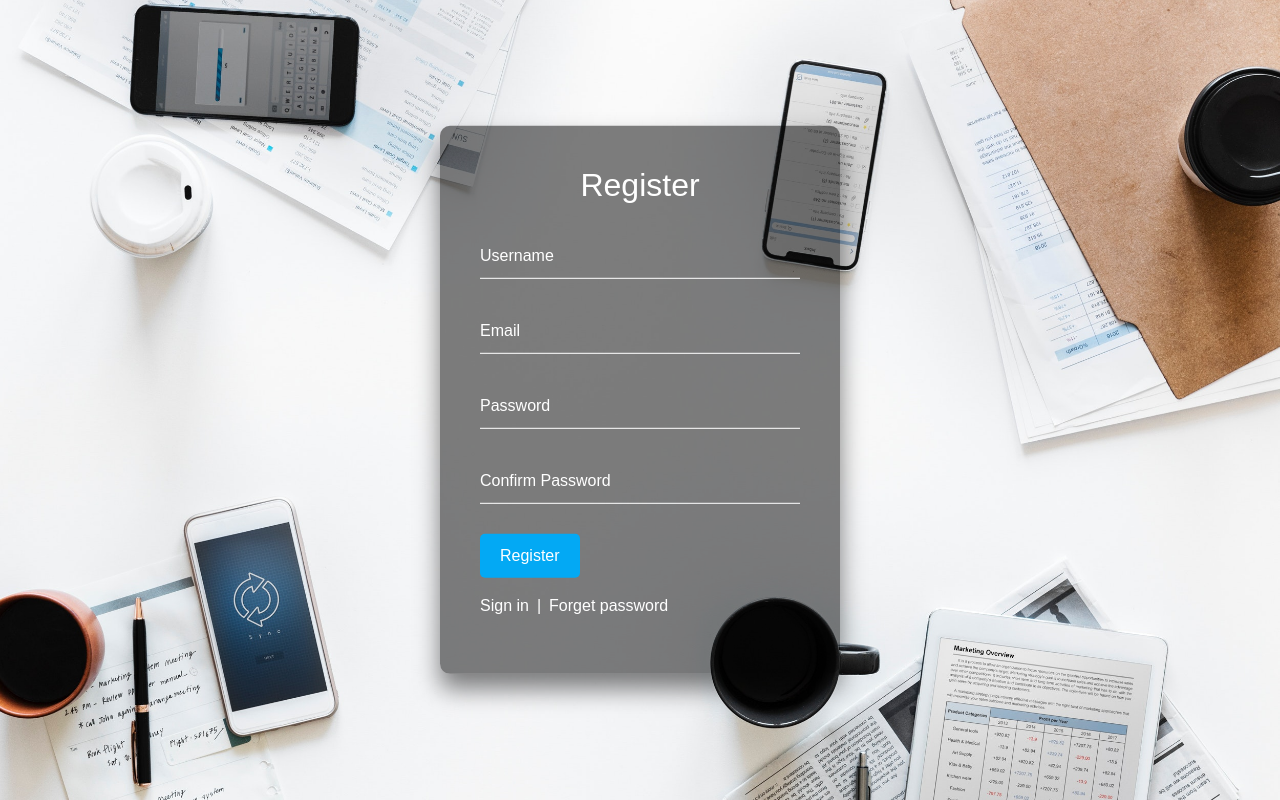
After one commit to ggbandit/cashflow, a PHP site: page /registration/register.php in a window 1280 px wide. The commit adds this page. Run offline with PHP 8.4, Linux system fonts and the light colour scheme.

Commit message:
login system complete

```diff
--- a/index.php
+++ b/index.php
@@ -1,3 +1,4 @@
+<?php include('registration/server.php'); ?>
 <!DOCTYPE html>
 <html lang="en" dir="ltr">
 
--- /dev/null
+++ b/registration/errors.php
@@ -0,0 +1,7 @@
+<?php if (count($errors) > 0): ?>
+    <div class="error">
+        <?php foreach ($errors as $error): ?>
+            <?php echo $error; ?>
+        <?php endforeach ?>
+    </div>
+<?php endif ?>
--- /dev/null
+++ b/registration/register.php
@@ -0,0 +1,51 @@
+<?php include('server.php'); ?>
+<!DOCTYPE html>
+<html lang="en">
+<head>
+    <meta charset="UTF-8">
+    <meta name="viewport" content="width=device-width, initial-scale=1.0">
+    <meta http-equiv="X-UA-Compatible" content="ie=edge">
+    <title>Sign up Page</title>
+    <script src="https://ajax.googleapis.com/ajax/libs/jquery/3.3.1/jquery.min.js"></script>
+    <link rel="stylesheet" type="text/css" href="../css/bootstrap.min.css">
+    <script src="../js/bootstrap.min.js"></script>
+    <link rel="stylesheet" href="registration.css">
+</head>
+<body>
+        <div class="box">
+            <h2>Register</h2>
+            <form method="post" action="register.php">
+                <!-- display validation errors here -->
+                <?php include('errors.php'); ?>
+
+                <div class="inputBox">
+                    <input type="text" name="username" required="" value="<?php echo $username?>">
+                    <label>Username</label>
+                </div>
+                <div class="inputBox">
+                    <input type="text" name="email" required="" value="<?php echo $email?>">
+                    <label>Email</label>
+                </div>
+                <div class="inputBox">
+                    <input type="password" name="password_1" required="">
+                    <label>Password</label>
+                </div>
+                <div class="inputBox">
+                    <input type="password" name="password_2" required="">
+                    <label>Confirm Password</label>
+                </div>
+                <div>
+                    <input type="submit" name="register" value="Register">
+                </div>
+                <div class="mt-3">
+                <nav aria-label="breadcrumb">
+                    <ol class="breadcrumb">
+                        <li class="breadcrumb-item"><a href="login.php">Sign in</a></li>
+                        <li class="breadcrumb-item"><a href="#">Forget password</a></li>
+                    </ol>
+                </nav>
+                </div>
+            </form>
+        </div>
+</body>
+</html>
--- a/register/login.css
+++ b/registration/registration.css
@@ -87,3 +87,20 @@ body {
     color: white;
     content: "|";
 }
+.error {
+    width: 100%;
+    margin: 0 auto 15px;
+    padding: 10px;
+    border: 1px solid #a94442;
+    color: #a94442;
+    background: #f2dede;
+    border-radius: 5px;
+    text-align: left;
+}
+
+
+@media (min-width:1440px) {
+	.box {
+        width: 25vw;
+    }
+}
--- /dev/null
+++ b/registration/server.php
@@ -0,0 +1,74 @@
+<?php
+    session_start();
+    $username = "";
+    $email = "";
+    $errors = array();
+
+    $conn = mysqli_connect('localhost','root','chanpreecha1!','cashflow');
+
+    if (isset($_POST['register'])) {
+        $username = mysqli_real_escape_string($conn, $_POST['username']);
+        $email = mysqli_real_escape_string($conn, $_POST['email']);
+        $password_1 = mysqli_real_escape_string($conn, $_POST['password_1']);
+        $password_2 = mysqli_real_escape_string($conn, $_POST['password_2']);
+
+        $sql = "SELECT username FROM users WHERE username='$username'";
+        $result = $conn-> query($sql);
+        $val = mysqli_fetch_array($result,MYSQLI_ASSOC);
+
+        if (!empty($val["username"])) {
+            array_push($errors, "This username has been already used");
+        }
+        if (empty($username)) {
+            array_push($errors, "Username is required");
+        }
+        if (empty($email)) {
+            array_push($errors, "Email is required");
+        }
+        if (empty($password_1)) {
+            array_push($errors, "Password is required");
+        }
+        if ($password_1 != $password_2) {
+            array_push($errors, "The two passwords do not match");
+        }
+
+        if (count($errors) == 0) {
+            $password = md5($password_1);
+            $sql = "INSERT INTO users (username, email, password)
+                    VALUES ('$username', '$email', '$password')";
+            mysqli_query($conn, $sql);
+            $_SESSION['username'] = $username;
+            $_SESSION['success'] = "You are now logged in";
+            header('location: login.php');
+        }
+
+    }
+
+    if (isset($_POST['login'])) {
+        $username = mysqli_real_escape_string($conn, $_POST['username']);
+        $password = mysqli_real_escape_string($conn, $_POST['password']);
+
+        if (empty($username)) {
+            array_push($errors, "Username is required");
+        }
+        if (empty($password)) {
+            array_push($errors, "Password is required");
+        }
+
+        if (count($errors) == 0) {
+            $password = md5($password);
+            $query = "SELECT * FROM users WHERE username='$username' AND password='$password'";
+            $result = mysqli_query($conn, $query);
+            if (mysqli_num_rows($result) == 1) {
+                $_SESSION['username'] = $username;
+                $_SESSION['success'] = "You are now logged in";
+                header('location: ../index.php');
+            } else {
+                array_push($errors, "wrong username/password combination");
+            }
+        }
+    }
+
+
+
+?>
```
Also changed, not shown: registration/login.php (renamed from register/login.php, +10 -7 lines).
